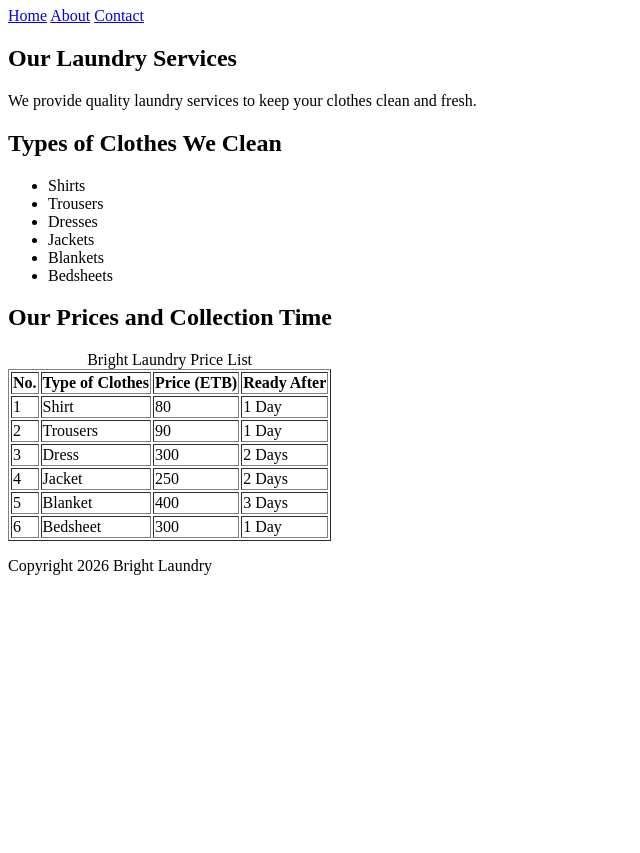
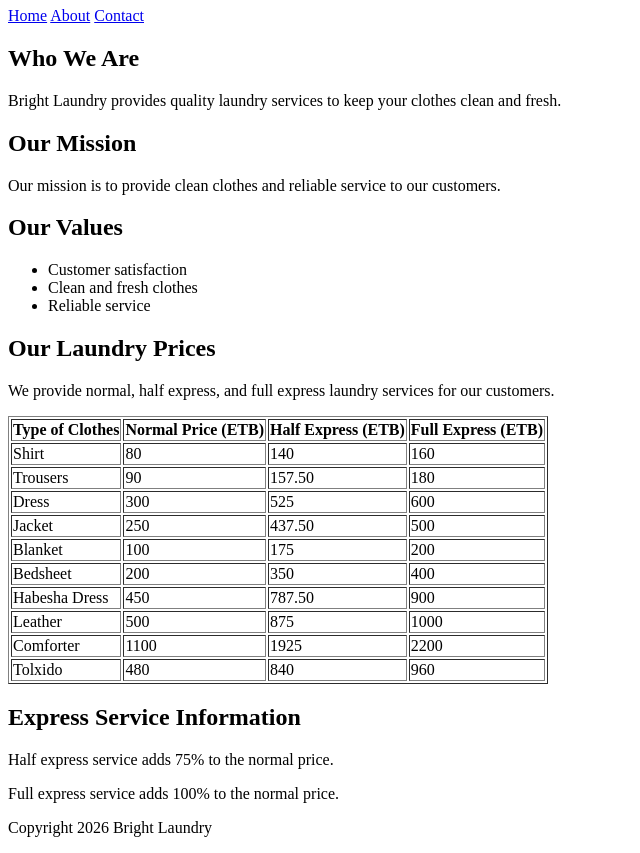
Before and after one commit to biti3eyu-cmyk/Bright-Laundry-Website, a plain HTML site: page pages/about.html in a window 1280 px wide. Shown: the part 73-926 px from the top of the page, without its empty margins (0-640 px from the left). Before the commit the page ends 800 px from the top, so only its background shows below. Drawn offline with Linux system fonts and the light colour scheme.

Commit message:
Update Bright Laundry website

```diff
--- a/pages/about.html
+++ b/pages/about.html
@@ -2,89 +2,129 @@
 <html lang="en">
 <head>
     <meta charset="UTF-8">
-    <title>Our Services - Bright Laundry</title>
+    <title>About Us - Bright Laundry</title>
 </head>
 <body>
 
     <header>
-        <h1>Bright Laundry</h1>
-
-        <nav>
-            <a href="index.html">Home</a>
-            <a href="about.html">About</a>
-            <a href="contact.html">Contact</a>
-        </nav>
+        <h1>About Bright Laundry</h1>
     </header>
 
+    <nav>
+        <a href="../index.html">Home</a>
+        <a href="about.html">About</a>
+        <a href="contact.html">Contact</a>
+    </nav>
+
     <main>
-        <h2>Our Laundry Services</h2>
-        <p>We provide quality laundry services to keep
-        your clothes clean and fresh.</p>
 
-        <h2>Types of Clothes We Clean</h2>
+        <h2>Who We Are</h2>
+
+        <p>Bright Laundry provides quality laundry services
+        to keep your clothes clean and fresh.</p>
+
+        <h2>Our Mission</h2>
+
+        <p>Our mission is to provide clean clothes and
+        reliable service to our customers.</p>
+
+        <h2>Our Values</h2>
+
         <ul>
-            <li>Shirts</li>
-            <li>Trousers</li>
-            <li>Dresses</li>
-            <li>Jackets</li>
-            <li>Blankets</li>
-            <li>Bedsheets</li>
+            <li>Customer satisfaction</li>
+            <li>Clean and fresh clothes</li>
+            <li>Reliable service</li>
         </ul>
 
-        <h2>Our Prices and Collection Time</h2>
+        <h2>Our Laundry Prices</h2>
+
+        <p>We provide normal, half express, and full express
+        laundry services for our customers.</p>
 
         <table border="1">
-            <caption>Bright Laundry Price List</caption>
-
             <tr>
-                <th>No.</th>
                 <th>Type of Clothes</th>
-                <th>Price (ETB)</th>
-                <th>Ready After</th>
+                <th>Normal Price (ETB)</th>
+                <th>Half Express (ETB)</th>
+                <th>Full Express (ETB)</th>
             </tr>
 
             <tr>
-                <td>1</td>
                 <td>Shirt</td>
                 <td>80</td>
-                <td>1 Day</td>
+                <td>140</td>
+                <td>160</td>
             </tr>
 
             <tr>
-                <td>2</td>
                 <td>Trousers</td>
                 <td>90</td>
-                <td>1 Day</td>
+                <td>157.50</td>
+                <td>180</td>
             </tr>
 
             <tr>
-                <td>3</td>
                 <td>Dress</td>
                 <td>300</td>
-                <td>2 Days</td>
+                <td>525</td>
+                <td>600</td>
             </tr>
 
             <tr>
-                <td>4</td>
                 <td>Jacket</td>
                 <td>250</td>
-                <td>2 Days</td>
+                <td>437.50</td>
+                <td>500</td>
             </tr>
 
             <tr>
-                <td>5</td>
                 <td>Blanket</td>
-                <td>400</td>
-                <td>3 Days</td>
+                <td>100</td>
+                <td>175</td>
+                <td>200</td>
             </tr>
 
             <tr>
-                <td>6</td>
                 <td>Bedsheet</td>
-                <td>300</td>
-                <td>1 Day</td>
+                <td>200</td>
+                <td>350</td>
+                <td>400</td>
+            </tr>
+
+            <tr>
+                <td>Habesha Dress</td>
+                <td>450</td>
+                <td>787.50</td>
+                <td>900</td>
+            </tr>
+
+            <tr>
+                <td>Leather</td>
+                <td>500</td>
+                <td>875</td>
+                <td>1000</td>
+            </tr>
+
+            <tr>
+                <td>Comforter</td>
+                <td>1100</td>
+                <td>1925</td>
+                <td>2200</td>
+            </tr>
+
+            <tr>
+                <td>Tolxido</td>
+                <td>480</td>
+                <td>840</td>
+                <td>960</td>
             </tr>
         </table>
+
+        <h2>Express Service Information</h2>
+
+        <p>Half express service adds 75% to the normal price.</p>
+
+        <p>Full express service adds 100% to the normal price.</p>
 
     </main>
 
```
Also changed, not shown: index.html (+8 -3 lines), pages/contact.html (+2 -16 lines).
